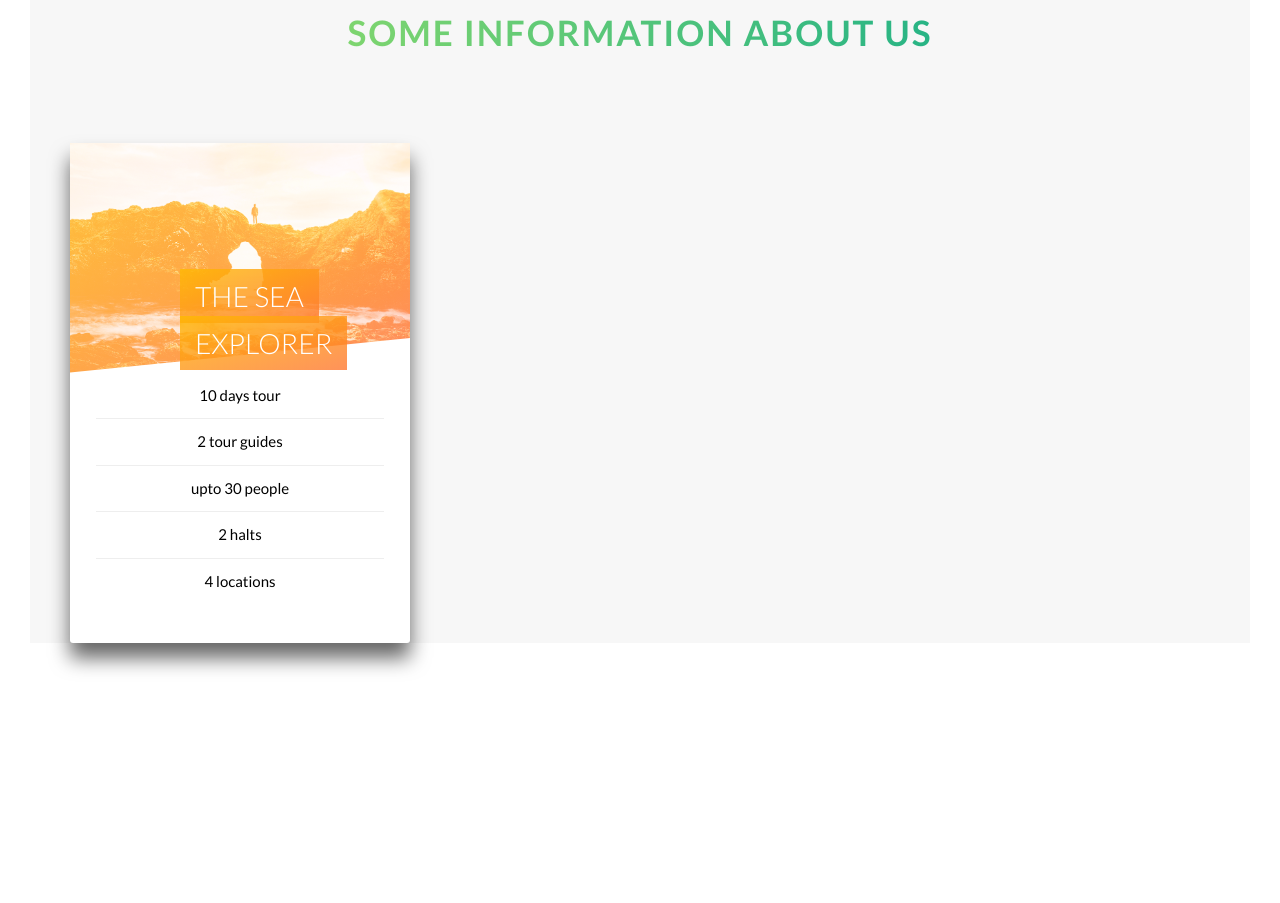
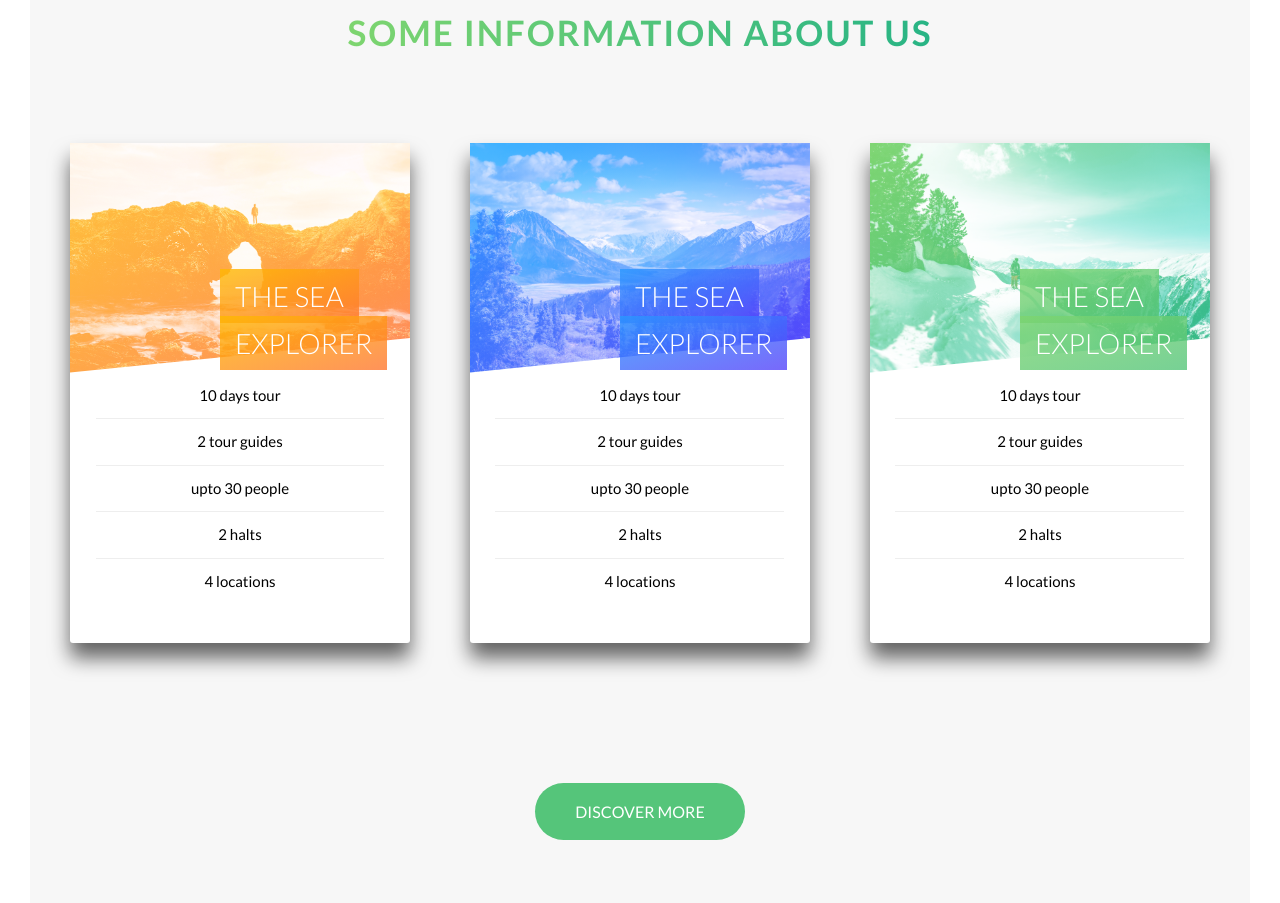
Before and after one commit to Heet1996/Natour, a website: page index.html in a window 1280 px wide. Shown: the part 2357-3260 px from the top of the page. Before the commit the page ends 3030 px from the top, so only its background shows below. Drawn offline with Linux system fonts and the light colour scheme.

Commit message:
Section of tours added

```diff
--- a/index.html
+++ b/index.html
@@ -169,20 +169,50 @@
                                     </ul>
                                 </div>
                         </div>
-                        <div class="card__side card__side--back">
-                                    Some Text
+                        <div class="card__side card__side--back-1 card__side--back">
+                                    <div class="card__cta">
+                                        <div class="card__price-box">
+                                            <p class="card__price-only">
+                                                Only
+                                            </p>
+                                            <p class="card__price-value">
+                                                $2900
+                                            </p>
+                                            <a href="#" class="btn btn--white">Book Now!</a>
                                         </div>
                                     </div>
                         </div>
-               <!-- <div class="col-1-of-3">
+                   </div>
+                </div>
+                <div class="col-1-of-3">
                     <div class="card">
                          <div class="card__side card__side--front">
                                  <div class="card__pitcure card__pitcure-2"> &nbsp; </div>
-                                    <div class="card__heading">Some text here</div>
-                                    <div class="card__details">Some text here</div>
+                                 <h4 class="card__heading">
+                                     <span class="card__heading-span-2">The Sea Explorer</span>
+                                 </h4>
+                                 <div class="card__details">
+                                     <ul>
+                                         <li>10 days tour</li>
+                                         <li>2 tour guides</li>
+                                         <li>upto 30 people</li>
+                                         <li>2 halts</li>
+                                         <li>4 locations</li>
+                                     </ul>
                                  </div>
-                            <div class="card__side card__side--back">
-                                        Some Text
+                         </div>
+                         <div class="card__side card__side--back-2 card__side--back">
+                                     <div class="card__cta">
+                                         <div class="card__price-box">
+                                             <p class="card__price-only">
+                                                 Only
+                                             </p>
+                                             <p class="card__price-value">
+                                                 $2900
+                                             </p>
+                                             <a href="#" class="btn btn--white">Book Now!</a>
+                                         </div>
+                                     </div>
                          </div>
                     </div>
                 </div>
@@ -190,15 +220,39 @@
                     <div class="card">
                          <div class="card__side card__side--front">
                                  <div class="card__pitcure card__pitcure-3"> &nbsp; </div>
-                                    <div class="card__heading">Some text here</div>
-                                    <div class="card__details">Some text here</div>
-                            </div>
-                            <div class="card__side card__side--back">
-                                        Some Text
+                                 <h4 class="card__heading">
+                                     <span class="card__heading-span-3">The Sea Explorer</span>
+                                 </h4>
+                                 <div class="card__details">
+                                     <ul>
+                                         <li>10 days tour</li>
+                                         <li>2 tour guides</li>
+                                         <li>upto 30 people</li>
+                                         <li>2 halts</li>
+                                         <li>4 locations</li>
+                                     </ul>
                                  </div>
                          </div>
-               </div> -->
+                         <div class="card__side card__side--back-3 card__side--back">
+                                     <div class="card__cta">
+                                         <div class="card__price-box">
+                                             <p class="card__price-only">
+                                                 Only
+                                             </p>
+                                             <p class="card__price-value">
+                                                 $2900
+                                             </p>
+                                             <a href="#" class="btn btn--white">Book Now!</a>
                                          </div>
+                                     </div>
+                         </div>
+                    </div>
+                </div>
+            </div>
+            <div class="ui-centred-text">
+                <a href="#" class="btn btn--green">DISCOVER MOre</a>
+            </div>
+
         </section>
     </main>
 
--- a/sass/components/_button.scss
+++ b/sass/components/_button.scss
@@ -47,7 +47,16 @@ animation: moveUp 1s ease-out;
     &::after
     {
     background-color: $color-white;
-
+    }
+}
+.btn--green
+{
+    color:$color-white;
+    background-color: $color-primary;
+    border-radius: 4rem;
+    &::after
+    {
+    background-color: $color-primary;
     }
 }
 .btn-text
--- a/sass/components/_card.scss
+++ b/sass/components/_card.scss
@@ -3,6 +3,8 @@
     perspective: 150rem; //For proper rotation
     -moz-perspective: 150rem;
     position: relative;
+    height:50rem;
+
     &__side
     {
 
@@ -24,7 +26,12 @@
             transform: rotateY(0deg);
         }
         &--back{
-            background-image:linear-gradient(to right bottom,$color-secondary-light,$color-secondary);
+            &-1
+            {background-image:linear-gradient(to right bottom,$color-secondary-light,$color-secondary);}
+            &-2
+            {background-image:linear-gradient(to right bottom,$color-tertiary-light,$color-tertiary);}
+
+            &-3{background-image:linear-gradient(to right bottom,$color-primary-light,$color-primary-dark);}
             height:50rem;
             transform: rotateY(180deg);
 
@@ -42,6 +49,7 @@
         transform: rotateY(0deg);
 
     }
+    //Front Side Styling
     &__pitcure
     {   background-size: cover;
         height: 23rem;
@@ -52,10 +60,10 @@
         background-image: linear-gradient(to right bottom,$color-secondary-light,$color-secondary),url('../../img/nat-5.jpg');
         }
         &-2{
-            background-image: linear-gradient(to right bottom,$color-secondary-light,$color-secondary),url('../../img/nat-6.jpg');
+            background-image: linear-gradient(to right bottom,$color-tertiary-light,$color-tertiary),url('../../img/nat-6.jpg');
         }
         &-3{
-            background-image: linear-gradient(to right bottom,$color-secondary-light,$color-secondary),url('../../img/nat-7.jpg');
+            background-image: linear-gradient(to right bottom,$color-primary-light,$color-primary-dark),url('../../img/nat-7.jpg');
         }
 
 
@@ -68,12 +76,25 @@
         text-transform: uppercase;
         position: absolute;
         top:13rem;
-        left:11rem;
+        left:15rem;
 
         &-span-1{
             background-image: linear-gradient(to right bottom,rgba($color-secondary-light,0.8),rgba($color-secondary,0.8));
             padding : 1rem 1.5rem;
             -webkit-box-decoration-break: clone;
+
+        }
+        &-span-2{
+            background-image: linear-gradient(to right bottom,rgba($color-tertiary-light,0.8),rgba($color-tertiary,0.8));
+            padding : 1rem 1.5rem;
+            -webkit-box-decoration-break: clone;
+
+        }
+        &-span-3{
+            background-image: linear-gradient(to right bottom,rgba($color-primary-light,0.8),rgba($color-primary,0.8));
+            padding : 1rem 1.5rem;
+            -webkit-box-decoration-break: clone;
+
         }
 
     }
@@ -97,4 +118,30 @@
         }
 
     }
+    //Back Side Styling
+    &__cta
+    {
+        position: absolute;
+        top:50%;
+        left:50%;
+        transform: translate(-50%,-50%);
+        width:100%;
+
+    }
+    &__price-box
+    {
+        text-align: center;
+        color:$color-white;
+    }
+    &__price-only
+    {
+        font-size:1.4rem;
+        text-transform:uppercase;
+    }
+    &__price-value{
+        font-size:6rem;
+        font-weight:100;
+    }
+
+
 }
--- a/sass/layout/_grid.scss
+++ b/sass/layout/_grid.scss
@@ -32,6 +32,7 @@
     .col-1-of-3
     {
         width:calc( (100% - 2 * #{$gutter-horizontal}) / 3 );
+
     }
 
     .col-1-of-4
--- a/sass/pages/_home.scss
+++ b/sass/pages/_home.scss
@@ -19,6 +19,6 @@
 .section-tours
 {
     background-color:$color-grey-light-1;
-    padding:25rem 0 50rem 0;
+    padding:25rem 0 25rem 0;
     margin-top: -13rem;
 }
```
Also changed, not shown: css/style.css. Lines whose indentation alone changed are shown as unchanged.
